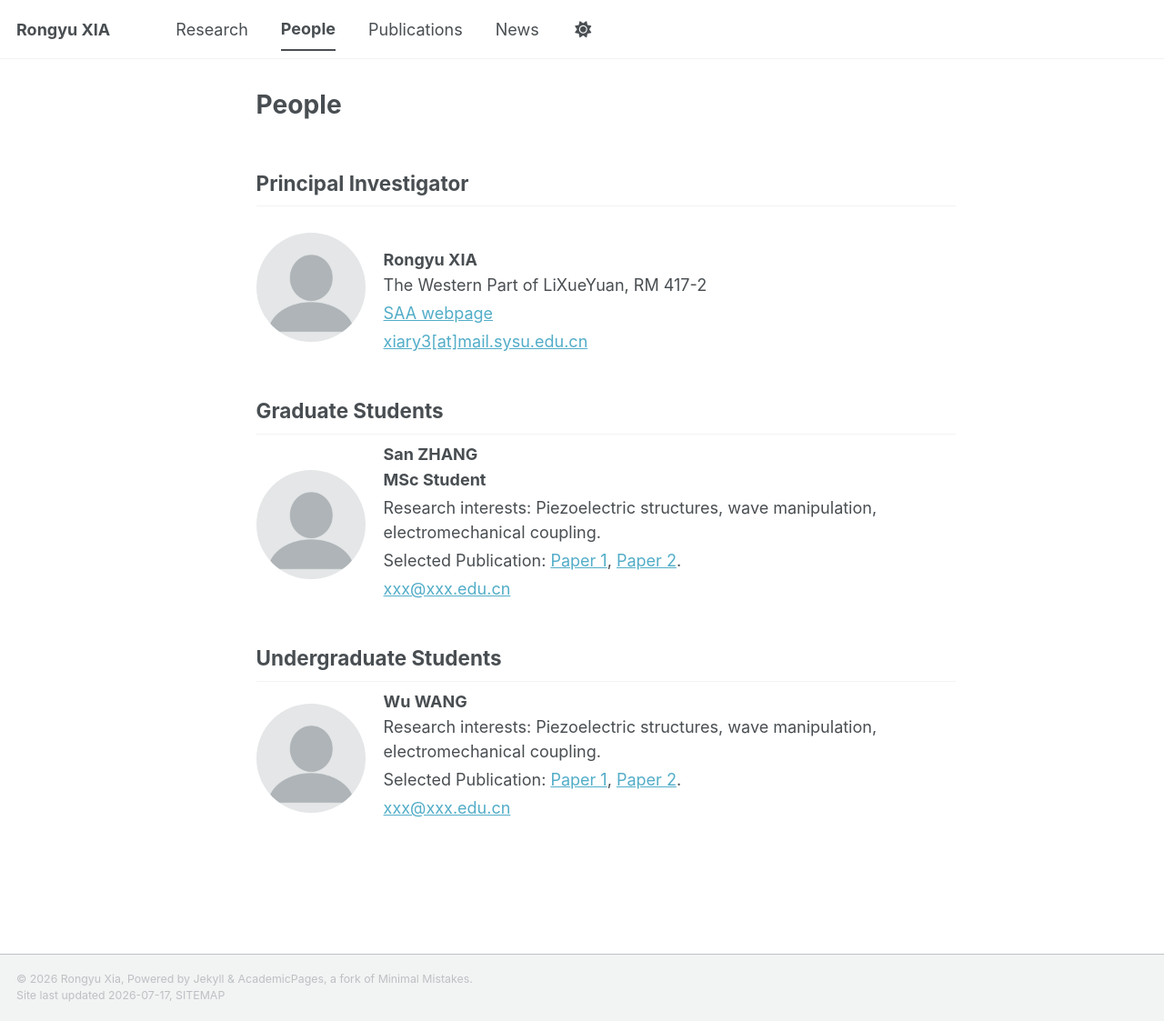
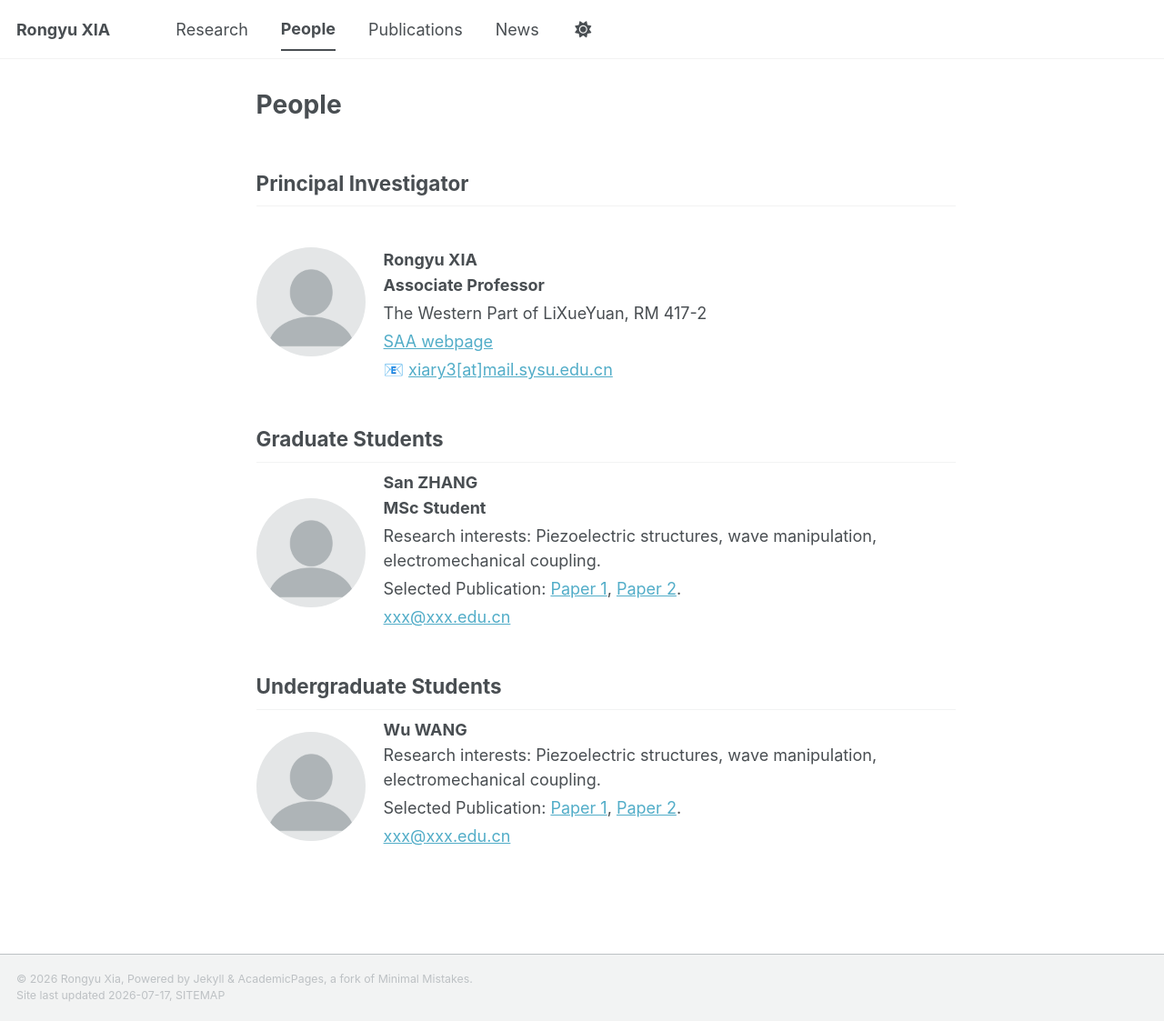
Before and after one commit to RongyuXia/rongyuxia.github.io, a Jekyll site: the page built from _pages/people.html, in a window 1280 px wide and 1123 px high. Shown: the whole window at 91% size. Built offline with Jekyll 4.4.1, drawn with Linux system fonts in a browser that asks for light colours; a style sheet for code colours, icons or effects is not loaded.

Commit message:
Update people.html

```diff
--- a/_pages/people.html
+++ b/_pages/people.html
@@ -20,12 +20,16 @@ classes: wide
       Rongyu XIA
     </h3>
     <p style="margin:4px 0;">
+      <strong>Associate Professor</strong>
+    </p>
+    <p style="margin:4px 0;">
       The Western Part of LiXueYuan, RM 417-2
     </p>
     <p style="margin:4px 0;">
       <a href="https://saa.sysu.edu.cn/teacher/592">SAA webpage</a>
     </p>
     <p style="margin:4px 0;">
+      📧
       <a href="mailto:xiary3@mail.sysu.edu.cn">
         xiary3[at]mail.sysu.edu.cn
       </a>
```
